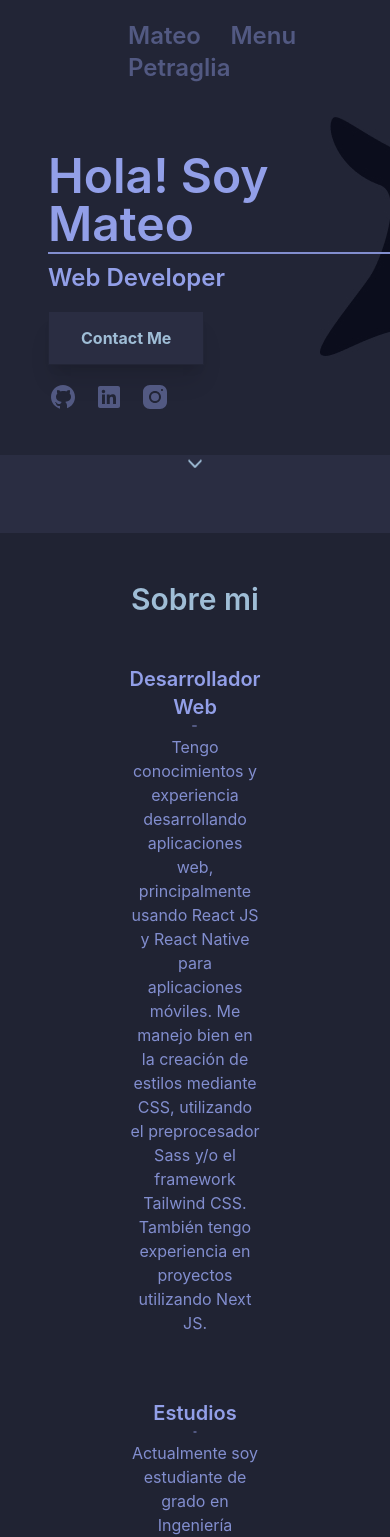
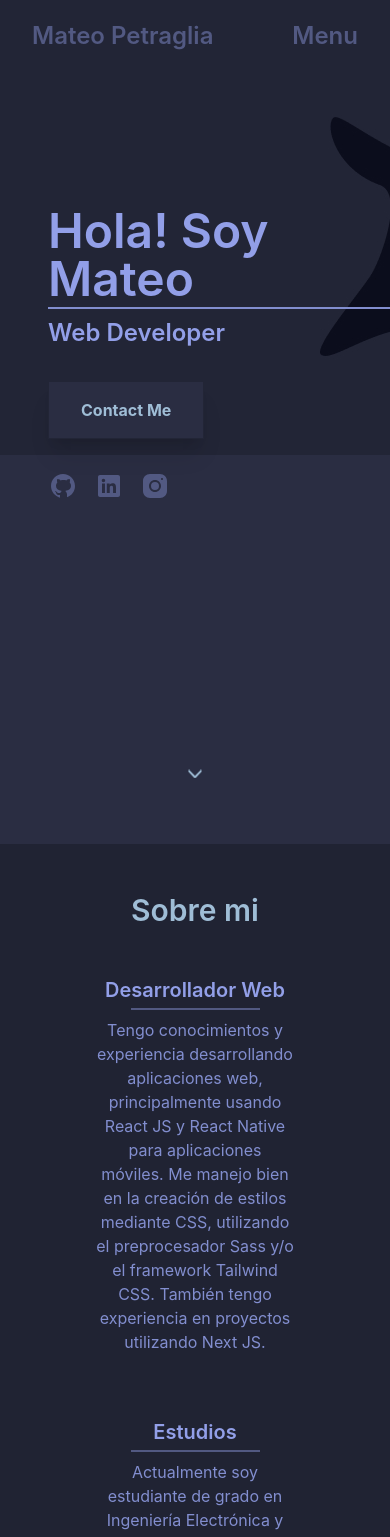
Before and after one commit to petragliamateo/Portfolio-Next, a Next.js app: page / in a window 390 px wide. Shown: the top 1537 px of the page. Built offline with nearby package versions, Linux system fonts and the light colour scheme.

Commit message:
Updated hieght and issues

```diff
--- a/components/About.js
+++ b/components/About.js
@@ -5,7 +5,7 @@ export default function About({trans}){
         <div className="w-full bg-dark-4 flex flex-col" id="about">
             <h1 className="self-center my-12 text-3xl font-semibold text-dark-6">Sobre mi</h1>
 
-            <div className="flex flex-wrap justify-center mx-32">
+            <div className="flex flex-wrap justify-center md:mx-32 mx-16">
 
                 <Cuadro titulo="Desarrollador Web"
                     contenido="Tengo conocimientos y experiencia
--- a/components/Contact.js
+++ b/components/Contact.js
@@ -21,11 +21,11 @@ export default function Contact(){
     }
 
     return(
-        <div className="w-full bg-dark-4 flex flex-col shadow-xl " id="contact">
+        <div className="w-full bg-dark-4 flex flex-col" id="contact">
 
             <form onSubmit={handleSubmit}
                 className="flex flex-col self-center w-4/5 max-w-xl bg-dark-1
-                            my-16">
+                            my-16 shadow-xl">
 
             <h1 className="self-center my-12 text-3xl font-semibold text-gray-300">Contacto</h1>
 
--- a/components/Cuadro.js
+++ b/components/Cuadro.js
@@ -1,9 +1,9 @@
 export default function Cuadro({trans, id, titulo, contenido}){
 
     return(
-        <div className="mx-16 mb-16 w-64">
+        <div className="md:mx-16 mx-8 mb-16 w-64">
             <h1 className="text-xl font-semibold text-center text-dark-5">{titulo}</h1>
-            <hr className={`reveal${id} mx-16 mb-2 mt-1 border border-dark-1
+            <hr className={`reveal${id} mx-14 mb-2 mt-1 border border-dark-1
             transition-transform duration-1000 ease-out delay-300 ${trans}`}></hr>
             <p className="text-center text-dark-0">
                 {contenido}
--- a/components/Main.js
+++ b/components/Main.js
@@ -1,12 +1,12 @@
-export default function Main({trans}){
+export default function Main({trans, handleScroll}){
 
     const marginResponsiveY = "xl:my-56 lg:my-48 md:my-32 sm:my-16 my-12"
     const marginResponsiveX = "xl:mx-52 lg:mx-48 md:mx-32 sm:mx-16 mx-12"
     const hoverButton = "hover:scale-125 transition-transform duration-400 ease-out"
 
     return(
-        <div className="">
-            <div className={`${marginResponsiveY} ${marginResponsiveX} text-dark-5`}>
+        <div className="my-auto">
+            <div className={`${marginResponsiveX} text-dark-5`}>
                 <h1 className="text-5xl font-semibold my-1">
                     Hola! Soy Mateo
                 </h1>
@@ -15,7 +15,7 @@ export default function Main({trans}){
                     Web Developer
                 </h1>
 
-                <a href="#!" className={`border-dark-2 btn btn-dark`}>Contact Me</a>
+                <button onClick={() => handleScroll("contact")} className={`border-dark-2 btn btn-dark`}>Contact Me</button>
 
                 <ul className="flex mb-2 mt-8">
                     <li className={`mr-2 ${hoverButton}`}><a href="#!"><img src="/Icons/github-dark.svg" /></a></li>
--- a/components/Navbar.js
+++ b/components/Navbar.js
@@ -1,14 +1,13 @@
-export default function Navbar(){
+export default function Navbar({handleScroll}){
 
     const navResponsive = " hidden lg:block"
     const listMenu = "mx-2 hover:text-dark-5 transition duration-500 ease-in-out"
+    const marginResponsiveX = "lg:mx-32 md:mx-24 sm:mx-12 mx-8"
 
-    function handleScroll(component){
-        document.querySelector(`#${component}`).scrollIntoView({behavior: 'smooth'});
-    }
+
 
     return(
-        <div className="flex justify-between my-5 mx-32 text-dark-1 text-2xl font-semibold">
+        <div className={`flex justify-between my-5 ${marginResponsiveX} text-dark-1 text-2xl font-semibold`}>
             <h1>Mateo Petraglia</h1>
 
             <div className={navResponsive}>
--- a/pages/index.js
+++ b/pages/index.js
@@ -24,11 +24,12 @@ export default function Home() {
     document.querySelector("body").classList.add("bg-fixed");
 
     setHeight(window.innerHeight)
-    //console.log(height)
+    window.addEventListener("resize", () => setHeight(window.innerHeight))
+    console.log("height: ",height, window.innerHeight)
 
     reveal(0, ".reveal0")
     //Este useEffect se ejecuta al recargar la página
-  }, [])
+  }, [height])
 
   React.useEffect( () => {
     function scroller(){
@@ -48,7 +49,7 @@ export default function Home() {
       }
     } )
     //Este useEffect se ejecuta cada vez que se scrollea, gracias al status.
-  }, [])
+  }, [height])
 
   function reveal(id, elementClass){
     let element = document.querySelector(elementClass)
@@ -61,13 +62,17 @@ export default function Home() {
     })
   }
 
+  function handleScroll(component){
+    document.querySelector(`#${component}`).scrollIntoView({behavior: 'smooth'});
+  }
+
   //A solucionar? height a veces anda y a veces no
   return (
     <div className="">
       <Meta />
-      <div className={`h-[${height != 0 ? height.toString() : "969"}px] flex flex-col`} id="home" >
-        <Navbar />
-        <Main trans={trans[0]}/>
+      <div style={{height: `${height}px`}} className={`flex flex-col`} id="home" >
+        <Navbar handleScroll={handleScroll} />
+        <Main trans={trans[0]} handleScroll={handleScroll} />
         <div className="animate-bounce flex justify-center mt-auto mb-16"><img src="/Arrow.svg" width="16px"/></div>
       </div>
       <About trans={trans}/>
```
